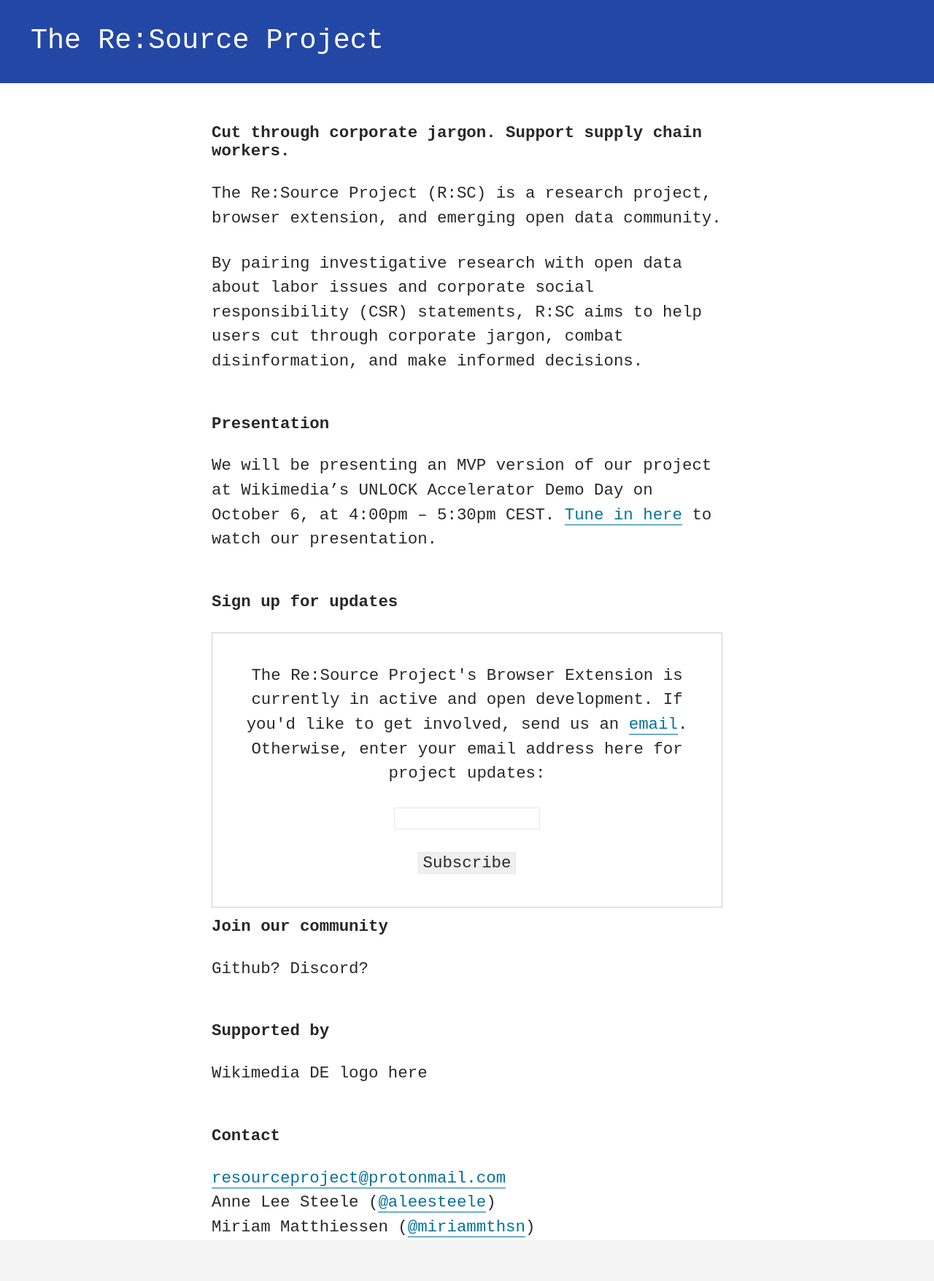
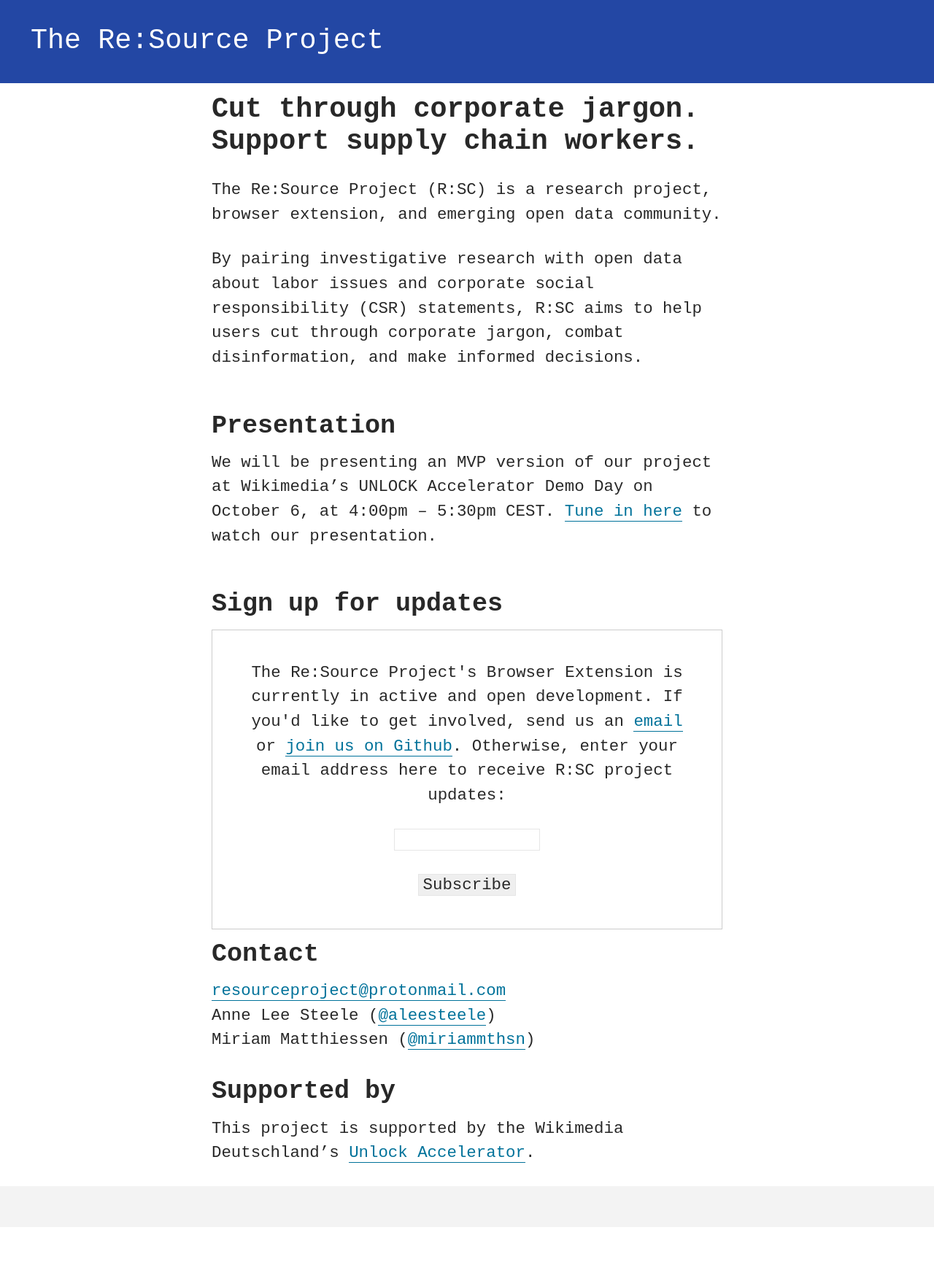
Before and after one commit to the-resource-project/rsc-website, a Jekyll site: the page built from pages/index.md, in a window 1280 px wide. Shown: the whole page at 73% size. Built offline with Jekyll 4.4.1, drawn with Linux system fonts in a browser that asks for light colours; some web fonts are replaced; a script that is not in the unit is left out; after the commit the page ends 1682 px from its top, so only the background shows below that.

Commit message:
final update for prelaunch

```diff
--- a/_sass/partials/_typography.scss
+++ b/_sass/partials/_typography.scss
@@ -51,9 +51,16 @@ h1,h2,h3,h4,h5,h6 {
   line-height: $base-line-height / 1.3;
 }
 
+h1 {
+  font-size: $header-font-size;
+  @media screen and (min-width: $screen-sm-min) {
+    // font-size: 20px;
+  }
+}
+
 h2 {
-  font-size: 3.2rem;
-  padding-bottom: 4rem;
+  font-size: 2.5rem;
+  padding-bottom: 1rem;
 }
 
 h3 {
@@ -95,5 +102,6 @@ header > h1 {
   font-weight: $base-font-weight;
   @media screen and (min-width: $screen-sm-min) {
     text-align: left;
+    // font-size: 30px;
   }
 }
--- a/_sass/partials/_variables.scss
+++ b/_sass/partials/_variables.scss
@@ -23,6 +23,7 @@ $base-line-height: 1.5;
 $header-font: "VT323", monospace;
 $header-font-size: 3vw;
 
+
 // viewport breakpoints
 $screen-xs-min: 480px;
 $screen-sm-min: 768px;
--- a/pages/index.md
+++ b/pages/index.md
@@ -7,35 +7,30 @@ intro_paragraph: >
 
 ---
 
-<h1>Cut through corporate jargon. Support supply chain workers.</h1>
+<h1>Cut through corporate jargon.<br/>Support supply chain workers.</h1>
 
 The Re:Source Project (R:SC) is a research project, browser extension, and emerging open data community.
 
 By pairing investigative research with open data about labor issues and corporate social responsibility (CSR) statements, R:SC aims to help users cut through corporate jargon, combat disinformation, and make informed decisions.
 
-<h1>Presentation</h1>
+<h2>Presentation</h2>
 
 We will be presenting an MVP version of our project at Wikimedia's UNLOCK Accelerator Demo Day on October 6, at 4:00pm – 5:30pm CEST. <a href="https://www.wikimedia.de/unlock/">Tune in here</a> to watch our presentation.
 
-<h1>Sign up for updates</h1>
+<h2>Sign up for updates</h2>
 
-<form style="border:1px solid #ccc;padding:3rem;margin:0 0 1rem 0;text-align:center;" action="https://tinyletter.com/resourceproject" method="post" target="popupwindow" onsubmit="window.open('https://tinyletter.com/resourceproject', 'popupwindow', 'scrollbars=yes,width=800,height=600');return true"><p><label for="tlemail">The Re:Source Project's Browser Extension is currently in active and open development. If you'd like to get involved, send us an <a href="mailto:resourceproject@protonmail.com">email</a>. Otherwise, enter your email address here for project updates:</label></p><p><input type="text" style="width:200px" name="email" id="tlemail" /></p><input type="hidden" value="1" name="embed"/><input type="submit" value="Subscribe" /></form>
+<form style="border:1px solid #ccc;padding:3rem;margin:0 0 1rem 0;text-align:center;" action="https://tinyletter.com/resourceproject" method="post" target="popupwindow" onsubmit="window.open('https://tinyletter.com/resourceproject', 'popupwindow', 'scrollbars=yes,width=800,height=600');return true"><p><label for="tlemail">The Re:Source Project's Browser Extension is currently in active and open development. If you'd like to get involved, send us an <a href="mailto:resourceproject@protonmail.com">email</a> or <a href="https://github.com/the-resource-project/rsc-browser-extension">join us on Github</a>. Otherwise, enter your email address here to receive R:SC project updates:</label></p><p><input type="text" style="width:200px" name="email" id="tlemail" /></p><input type="hidden" value="1" name="embed"/><input type="submit" value="Subscribe" /></form>
 
-<h1>Join our community</h1>
-
-Github? Discord?
-
-<h1>Supported by</h1>
-
-Wikimedia DE logo here
-
-<h1>Contact</h1>
+<h2>Contact</h2>
 
 <section>
 <a href="mailto:resourceproject@protonmail.com">resourceproject@protonmail.com</a><br/>
 
 Anne Lee Steele (<a href="twitter.com/aleesteele">@aleesteele</a>)<br/>
 
-Miriam Matthiessen (<a href="twitter.com/miriammthsn">@miriammthsn</a>)<br/>
+Miriam Matthiessen (<a href="twitter.com/miriammthsn">@miriammthsn</a>)
+<br/><br/>
+</section>
 
-</section>
+<h2>Supported by</h2>
+This project is supported by the Wikimedia Deutschland's <a href="https://www.wikimedia.de/unlock/">Unlock Accelerator</a>.
```
Also changed, not shown: 2 other files.
